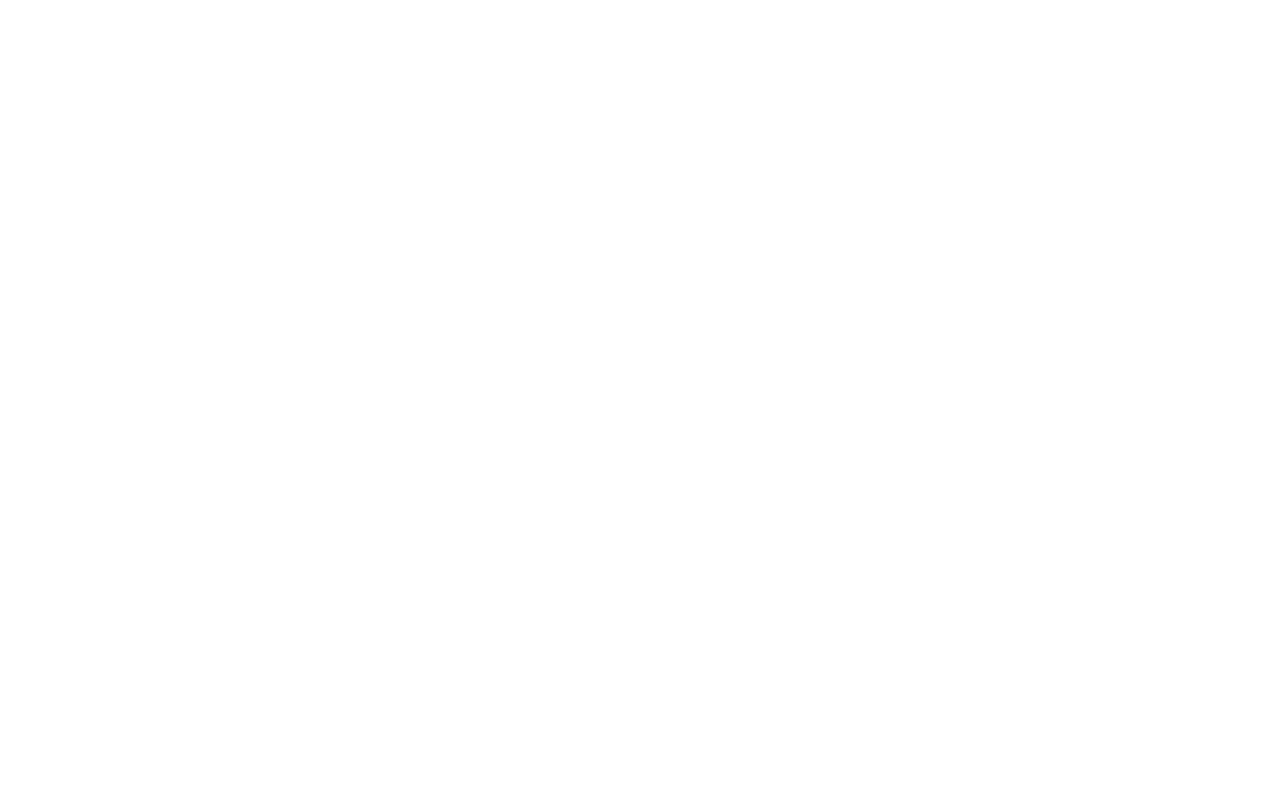
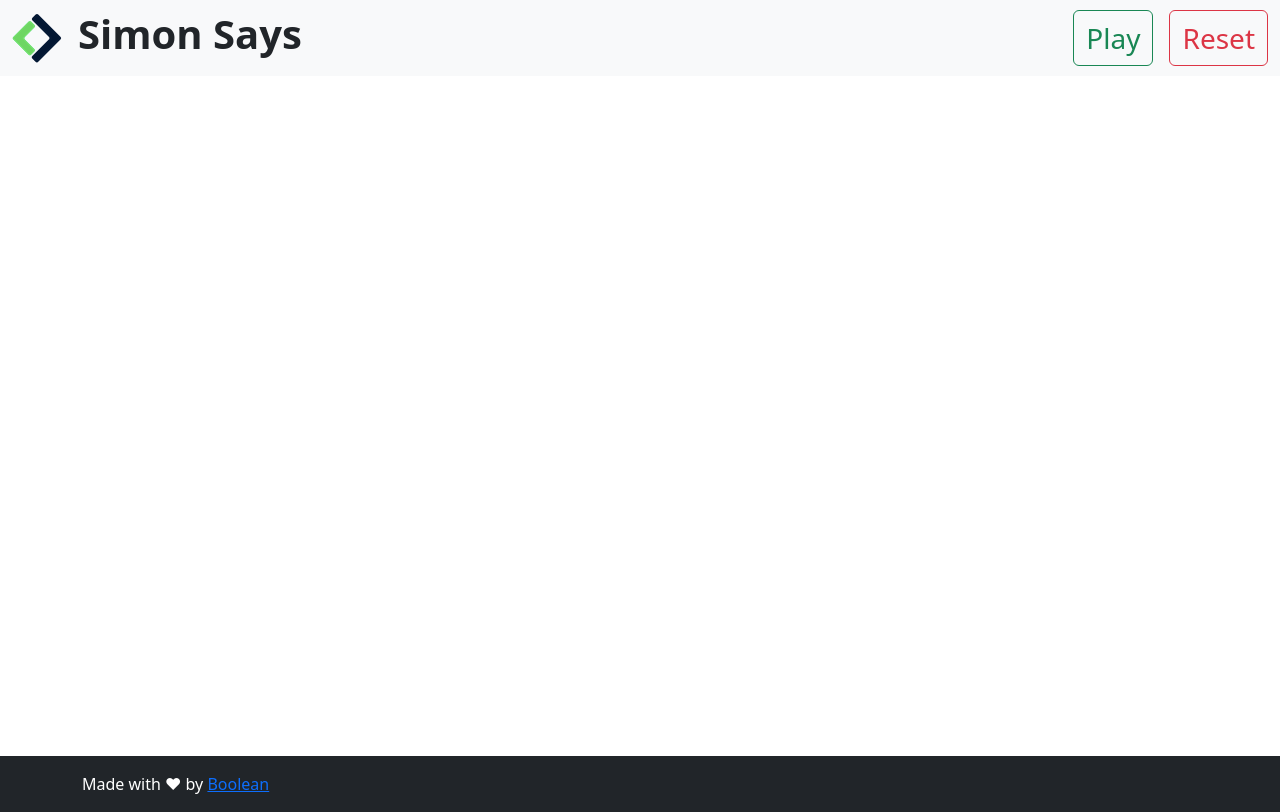
Before and after one commit to FrancescoCauzzi/js-simon, a plain HTML site: page index.html in a window 1280 px wide. Drawn offline with nearby package versions, Linux system fonts and the light colour scheme.

Commit message:
feat: header and footer added

```diff
--- a/css/style.css
+++ b/css/style.css
@@ -3,3 +3,7 @@
   margin: 0;
   padding: 0;
 }
+
+.__container-fluid-outer {
+  height: 85vh;
+}
--- a/index.html
+++ b/index.html
@@ -5,7 +5,7 @@
   <meta charset="UTF-8">
   <meta http-equiv="X-UA-Compatible" content="IE=edge">
   <meta name="viewport" content="width=device-width, initial-scale=1.0">
-  <title>Document</title>
+  <title>Simon Says</title>
   <!-- Bootstrap Icons -->
   <link rel="stylesheet" href="https://cdn.jsdelivr.net/npm/bootstrap-icons@1.10.3/font/bootstrap-icons.css">
   <!-- font awesome -->
@@ -20,12 +20,48 @@
 
 <body>
   <header>
+    <nav class="navbar navbar-expand-lg bg-body-tertiary __my-nav-bar">
+      <div class="container-fluid">
+        <a class="navbar-brand" href="https://boolean.careers/">
+          <div class="__img-logo-container d-flex justify-content-center">
+            <img id="img-logo" src="img/logo.png" alt="">
+
+          </div>
+        </a>
+        <h1 class="fw-bold ">Simon Says</h1>
+        <button class="navbar-toggler text-bg-light " type="button" data-bs-toggle="collapse"
+          data-bs-target="#navbarSupportedContent" aria-controls="navbarSupportedContent" aria-expanded="false"
+          aria-label="Toggle navigation">
+          <span class="navbar-toggler-icon "></span>
+        </button>
+        <div class="collapse navbar-collapse justify-content-end" id="navbarSupportedContent">
+
+          <div class="d-flex gap-3 align-items-center justify-content-center fs-2 ">
+
+            <button action="" class="btn btn-outline-success fs-3" type="" id="play-btn">Play</button>
+            <button action="" type="button" class="btn btn-outline-danger fs-3" id="reset">Reset</button>
+          </div>
+        </div>
+      </div>
+    </nav>
 
   </header>
   <main>
+    <div class="container-fluid __container-fluid-outer">
+      <div class="container __container-inner">
+
+
+      </div>
+
+    </div>
 
   </main>
   <footer>
+    <footer class="footer mt-auto py-3 bg-dark">
+      <div class="container text-white">
+        <span>Made with <span>&#x2665;</span> by <a href="https://boolean.careers/">Boolean</a></span>
+      </div>
+    </footer>
 
   </footer>
   <!-- Bootstrap -->
```
Also changed, not shown: img/logo.png (added).
